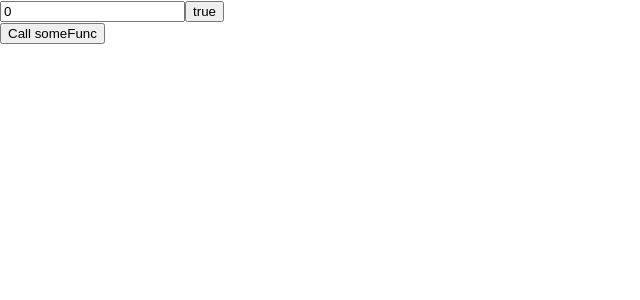
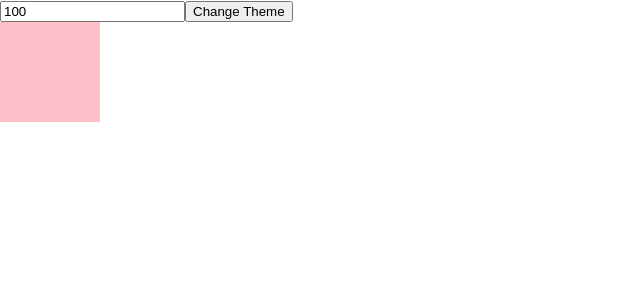
Before and after one commit to hyewonShin/React_hooks, a React (Create React App) app in the folder react_hooks/: page / in a window 1280 px wide. Shown: the top 300 px of the page, without its empty margins (0-640 px from the left). Built offline with nearby package versions, Linux system fonts and the light colour scheme.

Commit message:
useCallback2

```diff
--- a/react_hooks/src/App.js
+++ b/react_hooks/src/App.js
@@ -2,9 +2,10 @@
 import UseMemo from "./hooks/useMemo";
 import UseMemo2 from "./hooks/useMemo2";
 import { UseCallback } from "./hooks/useCallback";
+import { UseCallback2 } from "./hooks/UseCallback2";
 
 function App() {
-  return <UseCallback />;
+  return <UseCallback2 />;
 }
 
 export default App;
--- /dev/null
+++ b/react_hooks/src/hooks/Box.jsx
@@ -0,0 +1,12 @@
+import React, { useEffect, useState } from "react";
+
+export function Box({ createBoxStyle }) {
+  const [style, setStyle] = useState({});
+
+  useEffect(() => {
+    console.log("박스 키우기");
+    setStyle(createBoxStyle());
+  }, [createBoxStyle]);
+
+  return <div style={style}></div>;
+}
--- /dev/null
+++ b/react_hooks/src/hooks/UseCallback2.jsx
@@ -0,0 +1,27 @@
+import { useCallback, useState } from "react";
+import { Box } from "./Box";
+
+export function UseCallback2() {
+  const [size, setSize] = useState(100);
+  const [isDark, setIsDark] = useState(false);
+
+  const createBoxStyle = useCallback(() => {
+    return {
+      backgroundColor: "pink",
+      width: `${size}px`,
+      height: `${size}px`,
+    };
+  }, [size]);
+
+  return (
+    <div style={{ background: isDark ? "black" : "white" }}>
+      <input
+        type="number"
+        value={size}
+        onChange={(e) => setSize(e.target.value)}
+      />
+      <button onClick={() => setIsDark(!isDark)}>Change Theme</button>
+      <Box createBoxStyle={createBoxStyle} />
+    </div>
+  );
+}
```
